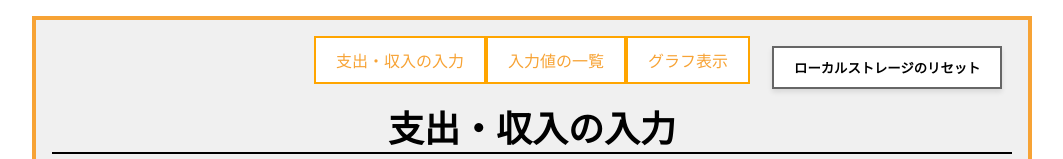
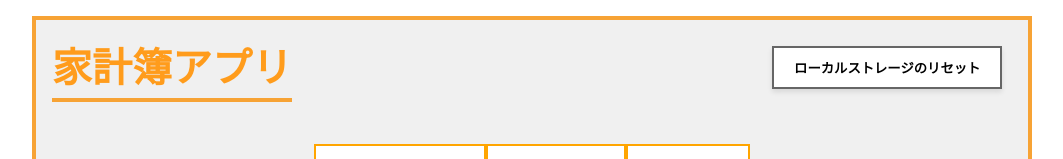
Before and after one commit to KardYokota/ojt_yokota, a Vue app: page / in a window 1280 px wide. Shown: the top 159 px of the page, without its empty margins (108-1171 px from the left). Built offline with nearby package versions, Linux system fonts and the light colour scheme.

Commit message:
アプリのタイトルの追加とボタンの配置の変更

```diff
--- a/src/App.vue
+++ b/src/App.vue
@@ -85,7 +85,7 @@ function removeIncome(income: {
 }
 
 // フォームの切り替え
-const Onswitch = ref(false) // 初期値は支出
+const Onswitch = ref(false) // 最初は支出
 
 // タブの切り替え
 const tabs = [1, 2, 3, 4]
@@ -115,7 +115,10 @@ function localreset(){
 <template>
   <!-- HTML -->
   <div id="app">
- <input @click="localreset()" class="localreset" type="button" value="ローカルストレージのリセット" />
+  <div class="titlediv">
+  <h1 id="apptitle">家計簿アプリ</h1>
+  </div>
+    <input @click="localreset()" class="localreset" type="button" value="ローカルストレージのリセット" />
     <div>
       <!-- 切り替えボタン -->
       <div class="tab-list">
@@ -127,7 +130,7 @@ function localreset(){
 
     <!-- 支出・収入の入力フォーム -->
     <div v-if="currentTab === 1">
-      <h1 class="Title">支出・収入の入力</h1>
+      <h1 class="Titles">支出・収入の入力</h1>
       <div>
         <button class="FormButton" :class="{ active: !Onswitch }" @click="Onswitch = false">
           支出
@@ -149,7 +152,7 @@ function localreset(){
 
     <!-- 支出・収入のリスト -->
     <div v-if="currentTab === 2">
-      <h1 class="Title">支出・収入の一覧</h1>
+      <h1 class="Titles">支出・収入の一覧</h1>
       <div id="listSet">
         <div class="listbox">
           <h1>支出一覧</h1>
--- a/src/assets/App.css
+++ b/src/assets/App.css
@@ -12,11 +12,41 @@
   overflow: auto;
   position: relative; /* 追加 */
 }
+.titlediv
+{
+  margin-bottom: 2rem;
+}
+#apptitle
+{
+  color: #ff9c1c;
+  font-size: 40px;
+ display: inline-block;
+  border-bottom: 4px solid #f7a335;
+  padding-bottom: 4px;
+  margin-bottom: 10px;
+}
+
+.localreset
+{
+  position:absolute;
+  top: 2vw;
+  right: 2vw;
+  border: 2px solid #666666;
+  background-color: #ffffff;
+  padding: 10px 20px;
+  font-weight: bold;
+  text-align:center;
+  margin: 0 auto;
+  box-shadow: 0 3px 5px rgba(0, 0, 0, 0.1);
+  float: right;
+}
+
 /* タブ */
 .tab-list {
   display: flex;
   justify-content: center;
   margin-bottom: 1rem;
+
 }
 .Tab {
   background-color: #ffffff;
@@ -28,19 +58,6 @@
   transition:
     background 0.5s,
     color 0.5s;
-}
-.localreset
-{
-  position: absolute;
-  top: 2vw;
-  right: 2vw;
-    border: 2px solid #666666;
-  background-color: #ffffff;
-  padding: 10px 20px;
-  font-weight: bold;
-  text-align: left;
-  margin: 0 auto;
-  box-shadow: 0 3px 5px rgba(0, 0, 0, 0.1);
 }
 
 /* データ入力 */
--- a/src/assets/main.css
+++ b/src/assets/main.css
@@ -34,7 +34,7 @@
 .button:hover {
   background: #1565c0;
 }
-.Title {
+.Titles {
   text-align: center; /* タイトルを中央揃え */
   font-size: 36px;
   border-bottom: 2px solid #000000;
--- a/src/components/TotalGraph.vue
+++ b/src/components/TotalGraph.vue
@@ -39,7 +39,7 @@ const axis: Ref<ChartAxis> = ref({
 </script>
 
 <template>
-  <h1 class="Title">支出グラフ</h1>
+  <h1 class="Titles">支出グラフ</h1>
   <Responsive class="w-full">
     <template #main="{ width }">
       <div>
--- a/src/useDataStore.ts
+++ b/src/useDataStore.ts
@@ -25,8 +25,8 @@ export const useDataStore = defineStore('dataStore', {
       Memo: string
     }[],
   }),
-  // gettersはここでは使用しませんが、必要に応じて追加できます
  actions: {
+    // 支出を追加するメソッド
    addExpenditure(item: any) {
       this.expenditures.push(item)
       this.saveToLocalStorage() // 支出を追加し、ローカルストレージに保存
```
Also changed, not shown: 3 other files (tests, documents, lock files or other folders).
